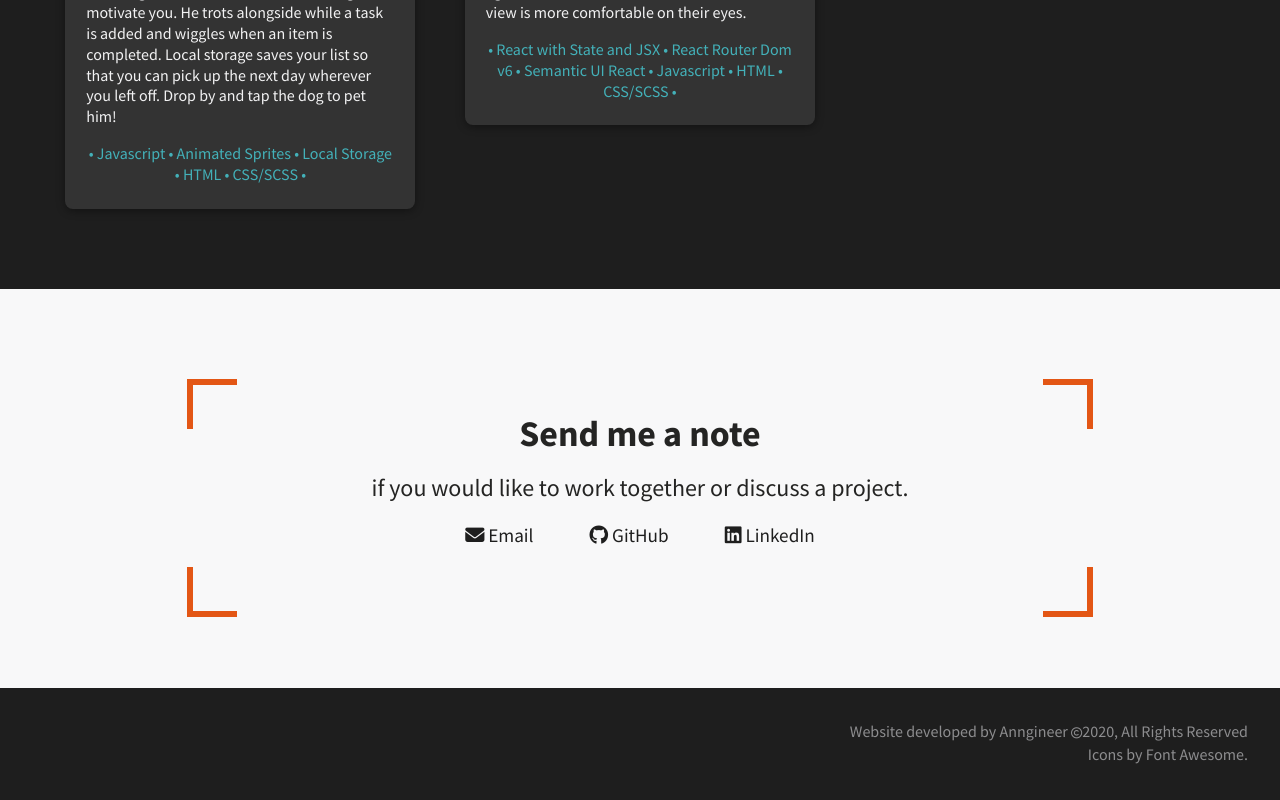
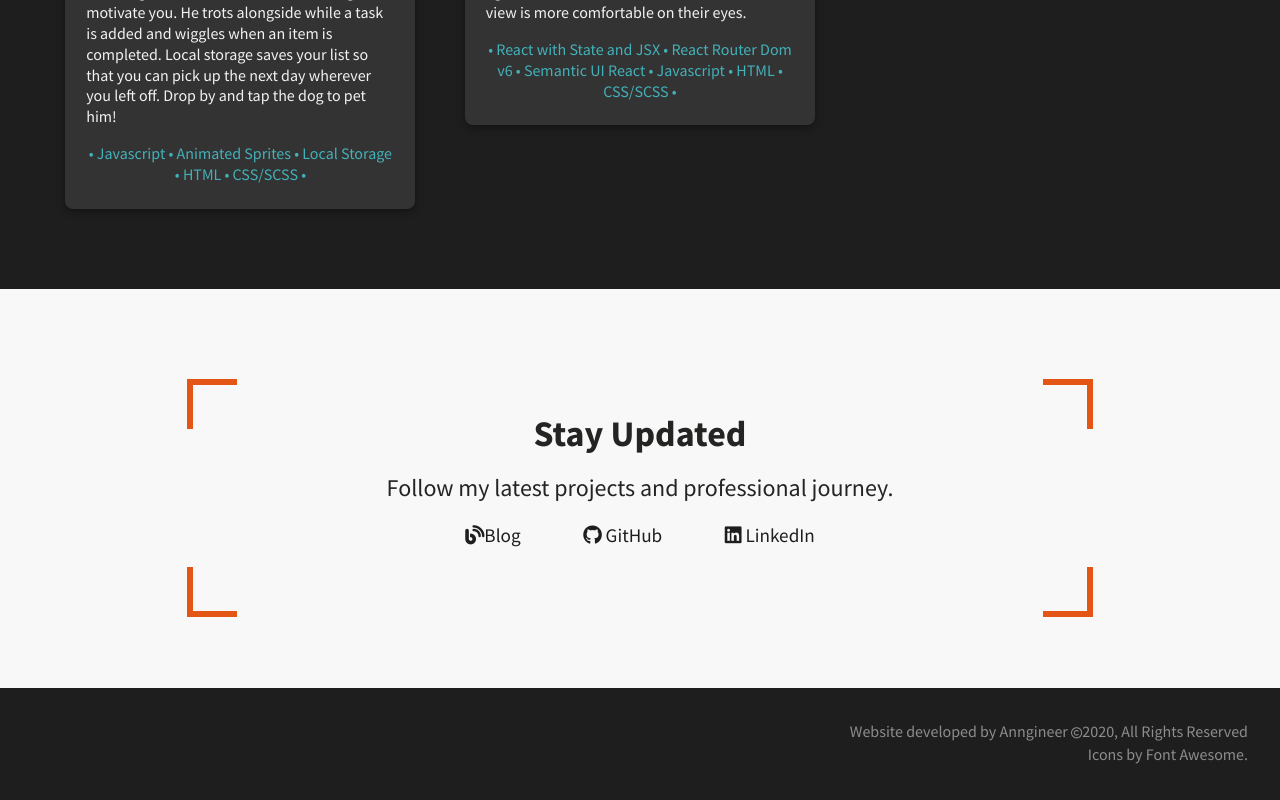
Before and after one commit to Anngineer/web-dev-portfolio, a React (Create React App) app: page / in a window 1280 px wide. Shown: the part 1799-2599 px from the top of the page. Built offline with nearby package versions, Linux system fonts and the light colour scheme.

Commit message:
Update social links

```diff
--- a/src/Contact.js
+++ b/src/Contact.js
@@ -4,12 +4,14 @@ const Contact = () => {
       <div className="contact-section-wrapper">
         <div className="contact-top contact-left"></div>
         <div className="contact-top contact-right"></div>
-        <h2>Send me a note</h2>
-        <p>if you would like to work together or discuss a project.</p>
+        <h2>Stay Updated</h2>
+        <p>Follow my latest projects and professional journey.</p>
 
         <div className="link-box">
-          <a href={"mailto:anngineerdev@gmail.com"}>
-            <i className="fas fa-envelope" alt="email icon"></i> Email
+          <a href={"https://anngineer.substack.com/"}>
+            <i className="fas fa-blog" alt="blog icon"></i>
+
+           Blog
           </a>
           <a href={"https://github.com/Anngineer"}>
             <i className="fab fa-github" alt="GitHub icon"></i> GitHub
--- a/src/Nav.js
+++ b/src/Nav.js
@@ -47,7 +47,7 @@ const Nav = ({ location, dropDownVisible, setDropDownVisible }) => {
           duration={450}
           id="link-portfolio"
         >
-          contact
+          social
         </LinkScroll>
         <LinkToRoute to="/about">about</LinkToRoute>
       </div>
@@ -95,7 +95,7 @@ const Nav = ({ location, dropDownVisible, setDropDownVisible }) => {
             id="link-portfolio"
             onClick={() => closeDropDown()}
           >
-            contact
+            social
           </LinkScroll>
           <LinkToRoute to="/about" onClick={() => closeDropDown()}>
             about
@@ -127,7 +127,7 @@ const Nav = ({ location, dropDownVisible, setDropDownVisible }) => {
           duration={450}
           id="link-portfolio"
         >
-          contact
+          social
         </LinkScroll>
         <LinkToRoute
           to="/about"
@@ -170,7 +170,7 @@ const Nav = ({ location, dropDownVisible, setDropDownVisible }) => {
             id="link-portfolio"
             onClick={() => closeDropDown()}
           >
-            contact
+            social
           </LinkScroll>
           <LinkToRoute
             to="/about"
```
